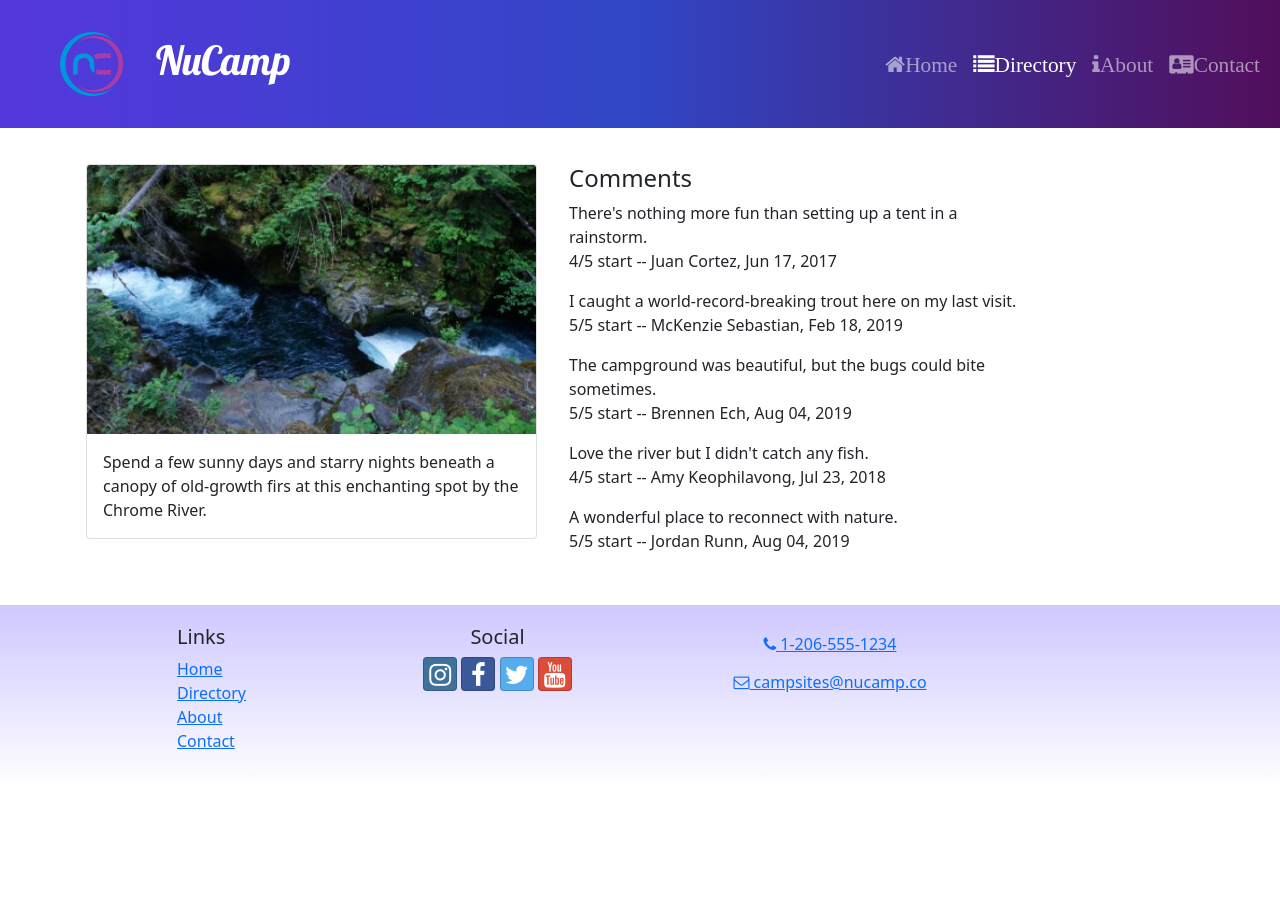
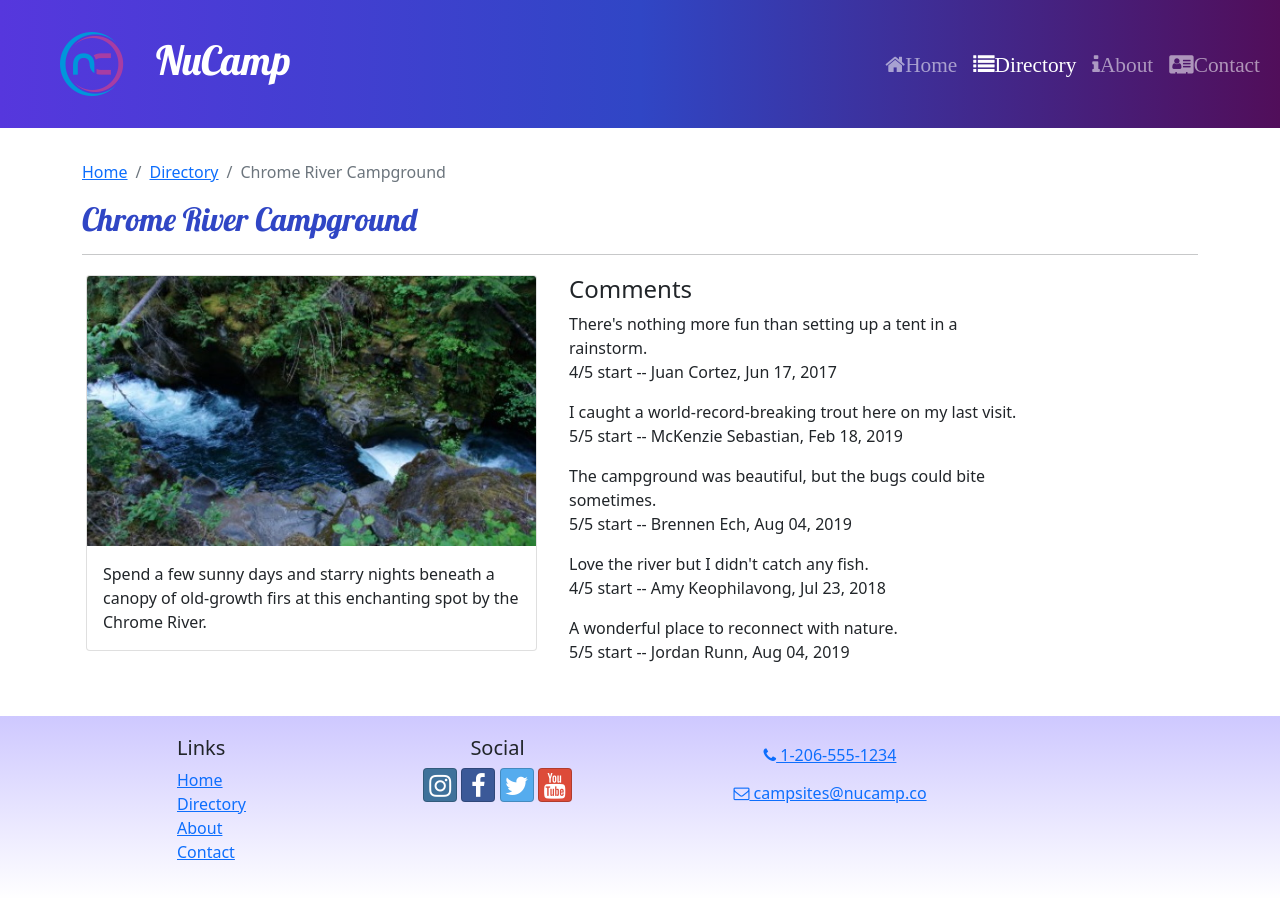
Before and after one commit to skymouse85/nucampReactCourseProject, a React (Create React App) app: page /directory/1 in a window 1280 px wide. Before the commit the page ends 800 px from the top, so only its background shows below. Built offline with nearby package versions, Linux system fonts and the light colour scheme.

Commit message:
subheader and breadcrumbs

```diff
--- a/src/pages/CampsiteDetailPage.js
+++ b/src/pages/CampsiteDetailPage.js
@@ -3,6 +3,7 @@ import { useParams } from 'react-router-dom';
 import { selectCampsiteById } from "../features/campsites/campsitesSlice";
 import CampsiteDetail from '../features/campsites/CampsiteDetail';
 import CommentsList from "../features/comments/CommentsList";
+import SubHeader from "../components/SubHeader";
 
 const CampsiteDetailPage = () => {
     const { campsiteId } = useParams();
@@ -10,6 +11,7 @@ const CampsiteDetailPage = () => {
 
     return (
         <Container>
+            <SubHeader current={campsite.name} detail={true} />
             <Row>
                 <CampsiteDetail campsite={campsite} />
                 <CommentsList campsiteId={campsiteId} />
--- a/src/pages/CampsitesDirectoryPage.js
+++ b/src/pages/CampsitesDirectoryPage.js
@@ -1,11 +1,13 @@
 //export defaults import without curly braces
 import { Container } from 'reactstrap';
 import CampsitesList from '../features/campsites/CampsitesList';
+import SubHeader from '../components/SubHeader';
 
 const CampsitesDirectoryPage = () => {
 
     return (
         <Container>
+            <SubHeader current='Directory' />
 
             <CampsitesList />
 
```
